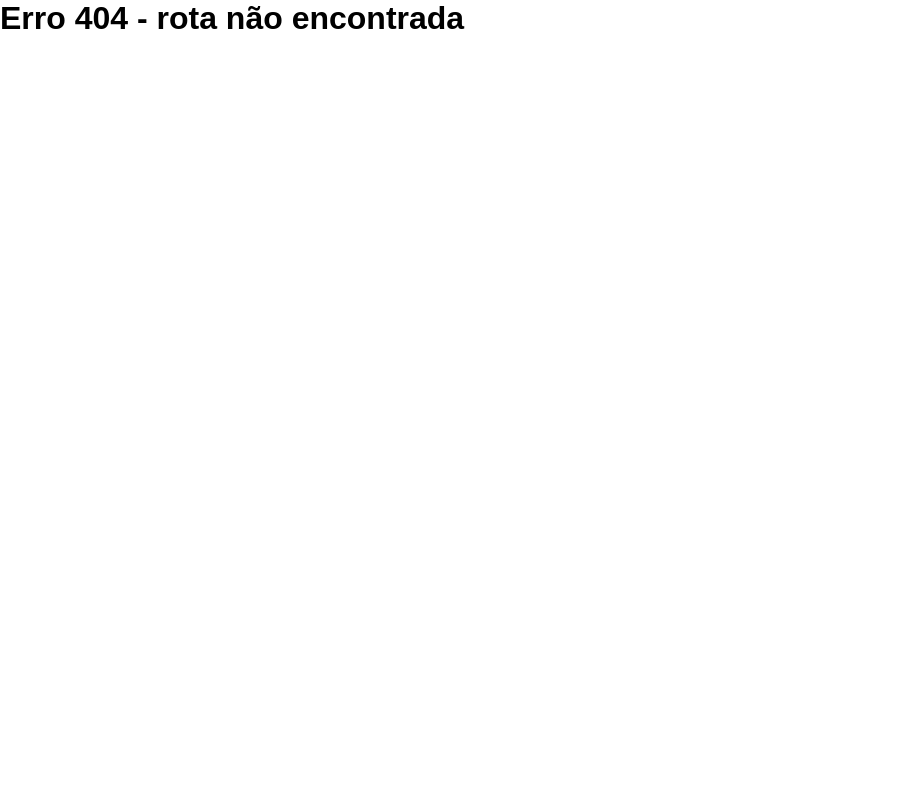
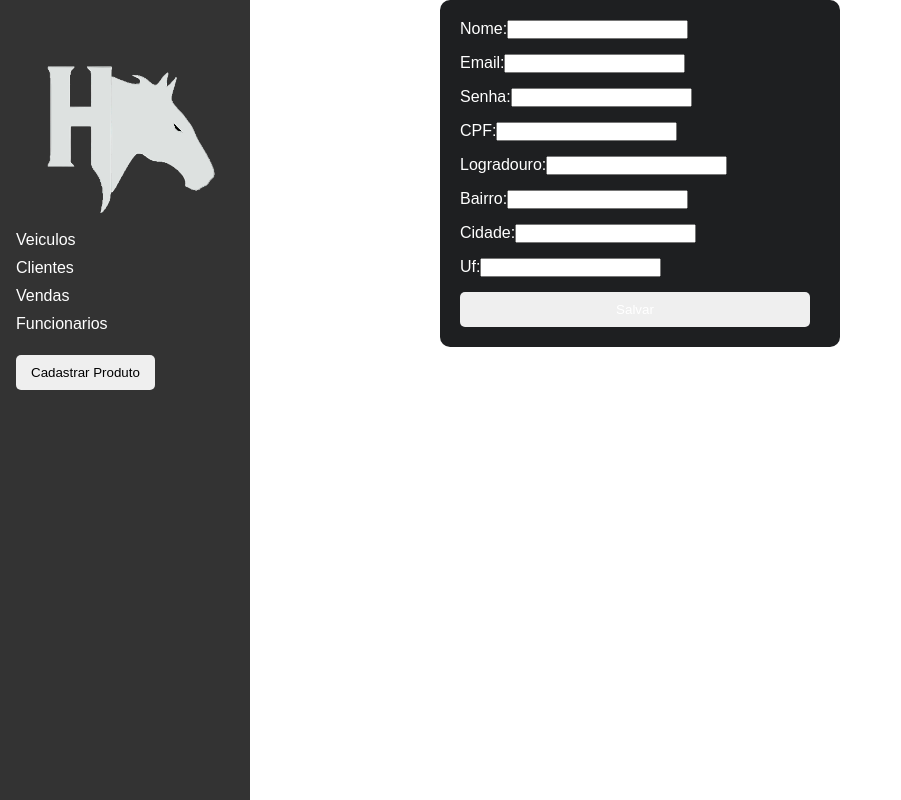
Before and after one commit to xXmarcosX/admHoistener, a React (Vite) app: page /editcliente/1 in a window 1280 px wide. Before the commit this address had no page. Shown: the whole page, without its empty margins (0-901 px from the left). Built offline with nearby package versions, Linux system fonts and the light colour scheme; no server answers.

Commit message:
adicionado formulario para editar cliente e rota de edição de clientes

```diff
--- /dev/null
+++ b/src/components/EditClientForm/EditClientForm.jsx
@@ -0,0 +1,102 @@
+import React, { useEffect, useState } from 'react'
+import { useNavigate, useParams } from 'react-router-dom'
+
+const EditClientForm = () => {
+  const { id } = useParams()
+  const [users, setUsers] = useState([])
+  const navigate = useNavigate()
+  const [user, setUser] = useState({
+    name: '',
+    email: '',
+    password: '',
+    cpf: '',
+    logradouro: '',
+    bairro: '',
+    localidade: '',
+    uf: ''
+  })
+
+  useEffect(() => {
+    fetch('http://localhost:4000/users/')
+      .then(response => response.json())
+      .then(data => setUsers(data))
+  }, [])
+
+  useEffect(() => {
+    if (users.length > 0 && id) {
+      const foundUser = users.find(user => user._id === id)
+      if (foundUser) {
+        setUser({
+          ...foundUser,
+          password: ''
+        })
+      }
+    }
+  }, [users, id])
+
+  const handleChange = (e) => {
+    const { name, value } = e.target
+    setUser(prevUser => ({
+      ...prevUser,
+      [name]: value
+    }))
+  }
+
+  const handleSubmit = (e) => {
+    e.preventDefault()
+    fetch(`http://localhost:4000/user/${id}`, {
+      method: 'PUT',
+      headers: {
+        'Content-Type': 'application/json'
+      },
+      body: JSON.stringify(user)
+    }).then((r) => {
+      alert('Usuário atualizado com sucesso!')
+      navigate('/clientes')
+    }).catch((e) => {
+      alert(e)
+    })
+  }
+
+  return (
+    <>
+      <form onSubmit={handleSubmit}>
+        <label>
+          Nome:
+          <input type="text" name="name" value={user.name} onChange={handleChange} />
+        </label>
+        <label>
+          Email:
+          <input type="text" name="email" value={user.email} onChange={handleChange} />
+        </label>
+        <label>
+          Senha:
+          <input type="password" name="password" value={user.password} onChange={handleChange} />
+        </label>
+        <label>
+          CPF:
+          <input type="text" name="cpf" value={user.cpf} onChange={handleChange} />
+        </label>
+        <label>
+          Logradouro:
+          <input type="text" name="logradouro" value={user.logradouro} onChange={handleChange} />
+        </label>
+        <label>
+          Bairro:
+          <input type="text" name="bairro" value={user.bairro} onChange={handleChange} />
+        </label>
+        <label>
+          Cidade:
+          <input type="text" name="localidade" value={user.localidade} onChange={handleChange} />
+        </label>
+        <label>
+          Uf:
+          <input type="text" name="uf" value={user.uf} onChange={handleChange} />
+        </label>
+        <button type="submit">Salvar</button>
+      </form>
+    </>
+  )
+}
+
+export default EditClientForm
--- /dev/null
+++ b/src/components/EditClientForm/EditClientForm.module.css
@@ -0,0 +1,46 @@
+form {
+    display: flex;
+    flex-direction: column;
+    gap: 15px;
+    max-width: 400px;
+    margin: 0 auto;
+    padding: 20px;
+    background-color: #1e1f21;
+    border-radius: 10px;
+    color: white;
+  }
+
+  .label {
+    display: flex;
+    flex-direction: column;
+    font-size: 14px;
+    color: #fff;
+  }
+
+  .input {
+    padding: 10px;
+    font-size: 16px;
+    border: 1px solid #ccc;
+    border-radius: 5px;
+    background-color: #2a2b2d;
+    color: #fff;
+  }
+
+  .input:focus {
+    border-color: #4caf50;
+    outline: none;
+  }
+
+  .button {
+    padding: 10px 15px;
+    background-color: #4caf50;
+    color: white;
+    border: none;
+    border-radius: 5px;
+    cursor: pointer;
+    font-size: 16px;
+  }
+
+  .button:hover {
+    background-color: #45a049;
+  }
--- a/src/main.jsx
+++ b/src/main.jsx
@@ -7,6 +7,7 @@ import CadastroVeiculo from './routes/CadastroVeiculo/CadastroVeiculo.jsx'
 import Car from './routes/Car/Car.jsx'
 import Clientes from './routes/Clientes/Clientes.jsx'
 import EditCar from './routes/EditCar/EditCar.jsx'
+import EditClient from './routes/EditCliente/EditClient.jsx'
 import Erro from './routes/Erro/Erro.jsx'
 import Home from './routes/Home/Home.jsx'
 import VeiculosRoutes from './routes/Veiculos/Veiculos.jsx'
@@ -25,6 +26,7 @@ const router = createBrowserRouter([
       {path: '/clientes', element: <Clientes/>},
       {path: '/editcarro/:id', element: <EditCar/>},
       {path: '/cadveiculo', element: <CadastroVeiculo/>},
+      {path: '/editcliente/:id', element: <EditClient/>},
     ]
   }
 ])
--- a/src/routes/Clientes/Clientes.jsx
+++ b/src/routes/Clientes/Clientes.jsx
@@ -48,11 +48,9 @@ const Users = () => {
               <td>{item.email}</td>
               <td>{new Date(item.createdAt).toLocaleDateString()}</td>
               <td>
-                <button className={style.edit}>
-                <Link className={style.edit}>
+              <Link className={style.edit} to={`/editcliente/${item._id}`}>
                   Editar
                 </Link>
-                </button>
               </td>
               <td>
                 <button onClick={handleDelete.bind(this, item._id)} className={style.delete}>
--- a/src/routes/Clientes/Clientes.module.css
+++ b/src/routes/Clientes/Clientes.module.css
@@ -59,6 +59,15 @@ table {
     background-color: yellow;
     transition: 200ms ease-in-out;
     color: black;
+    display: flex;
+    justify-content: center;
+    text-align: center;
+    align-items: center;
+    width: 60%;
+    border-radius: 8px;
+    padding: 5px;
+    font-size: 14px;
+    height: 5.2vh;
   }
 
   .edit:hover{
--- /dev/null
+++ b/src/routes/EditCliente/EditClient.jsx
@@ -0,0 +1,14 @@
+import React from 'react'
+import EditClientForm from '../../components/EditClientForm/EditClientForm'
+import NavBar from '../../components/LateralNavbar/NavBar'
+
+const EditClient = () => {
+  return (
+    <>
+      <NavBar/>
+      <EditClientForm/>
+    </>
+  )
+}
+
+export default EditClient
```
Also changed, not shown: src/components/CadCarForm/CadCarForm.jsx (deleted, +0 -11 lines), src/routes/EditCliente/EditClient.module.css (added).
